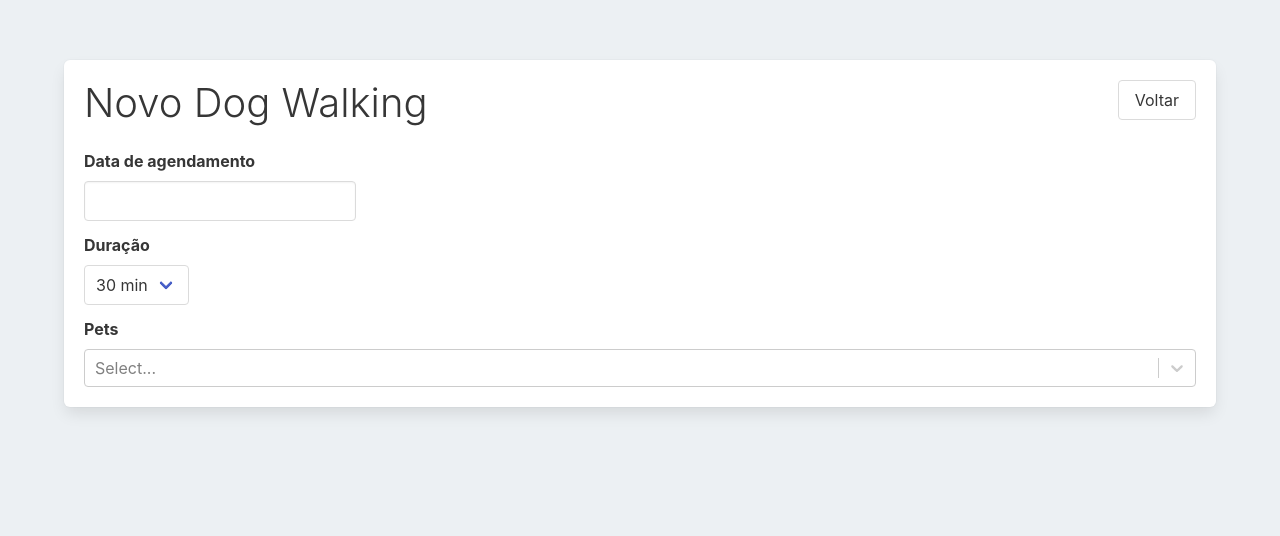
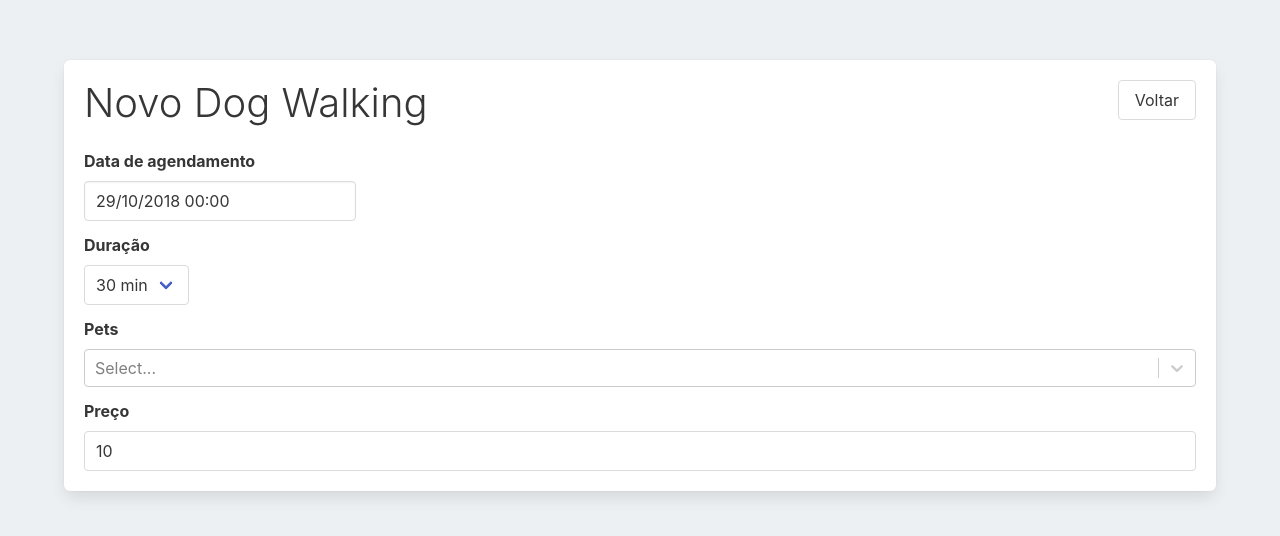
Before and after one commit to Leocano/dog-walking-interface, a React (Create React App) app: page /novo-dog-walking in a window 1280 px wide. Shown: the top 536 px of the page. Built offline with nearby package versions, Linux system fonts and the light colour scheme; no server answers.

Commit message:
Calculating price

```diff
--- a/src/components/newDogWalking/NewDogWalkingForm/NewDogWalkingForm.js
+++ b/src/components/newDogWalking/NewDogWalkingForm/NewDogWalkingForm.js
@@ -8,7 +8,7 @@ import 'react-datepicker/dist/react-datepicker.css';
 
 const NewDogWalkingForm = inject('newDogWalkingStore', 'petsStore')(observer(props => {
   const { newDogWalkingStore, petsStore } = props
-  const { scheduledDate, duration } = newDogWalkingStore.state
+  const { scheduledDate, duration } = newDogWalkingStore.state.newDogWalking
   const selectedPets = newDogWalkingStore.state.pets
   const { pets } = petsStore.state
   return (
@@ -22,7 +22,9 @@ const NewDogWalkingForm = inject('newDogWalkingStore', 'petsStore')(observer(pro
             selected={scheduledDate}
             className='input'
             onChange={(value) => newDogWalkingStore.setScheduledDate(value)}
-            locale='en-gb'
+            timeFormat='HH:mm'
+            dateFormat='DD/MM/YYYY HH:mm'
+            showTimeSelect
           />
         </div>
       </div>
@@ -51,9 +53,18 @@ const NewDogWalkingForm = inject('newDogWalkingStore', 'petsStore')(observer(pro
             isMulti
             value={selectedPets}
             options={pets.map(pet => {
-              return {value: pet.name, label: pet.name}
+              return {value: pet.id, label: pet.name}
             })}
+            onChange={pets => newDogWalkingStore.setPets(pets)}
           />
+        </div>
+      </div>
+      <div className="field">
+        <label className="label">
+          Preço
+        </label>
+        <div className="control">
+          <input className='input' value={newDogWalkingStore.price} readOnly />
         </div>
       </div>
     </form>
--- a/src/stores/newDogWalkingStore.js
+++ b/src/stores/newDogWalkingStore.js
@@ -1,31 +1,41 @@
-import { observable, action, decorate } from 'mobx'
+import { observable, action, decorate, computed } from 'mobx'
+import moment from 'moment'
 
 class NewDogWalkingStore {
   constructor () {
     this.state = {
       newDogWalking: {
-        scheduledDate: '',
+        scheduledDate: moment().startOf('day'),
         duration: '30',
         pets: []
       }
     }
   }
 
+  get price () {
+    if (this.state.duration === 30) {
+      return 25 + ((this.state.newDogWalking.pets.length - 1) * 15)
+    } else {
+      return 35 + ((this.state.newDogWalking.pets.length - 1) * 25)
+    }
+  }
+
   setScheduledDate (scheduledDate) {
-    this.state.scheduledDate = scheduledDate
+    this.state.newDogWalking.scheduledDate = scheduledDate
   }
 
   setDuration (duration) {
-    this.state.duration = duration
+    this.state.newDogWalking.duration = duration
   }
 
   setPets (pets) {
-
+    this.pets = pets
   }
 }
 
 decorate(NewDogWalkingStore, {
-  state: observable
+  state: observable,
+  price: computed
 })
 
 export default NewDogWalkingStore
```
